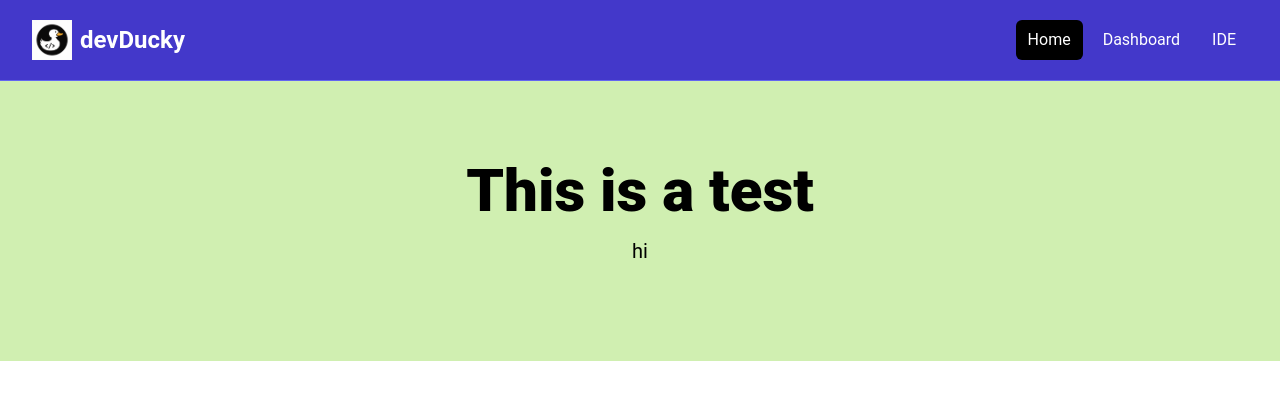
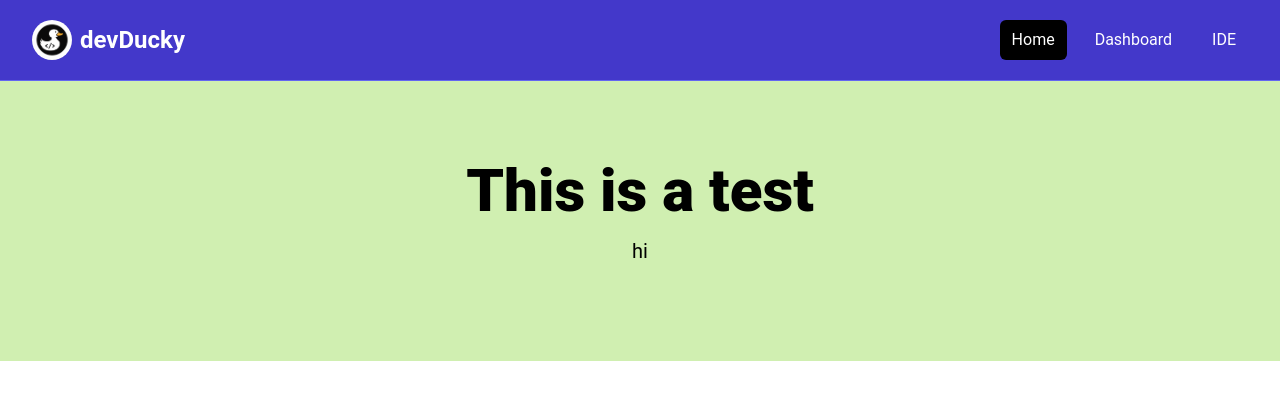
Before and after one commit to yukui5401/devDucky2024, a React (Vite) app in the folder frontend/: page / in a window 1280 px wide. Shown: the top 400 px of the page. Built offline with nearby package versions, Linux system fonts and the light colour scheme.

Commit message:
Adjusted Nav

```diff
--- a/frontend/src/components/Navbar.jsx
+++ b/frontend/src/components/Navbar.jsx
@@ -15,13 +15,17 @@ const Navbar = () => {
         <div className="flex h-20 items-center justify-between">
           <div className="flex flex-1 items-center justify-center md:items-stretch md:justify-start">
             <NavLink className="flex flex-shrink-0 items-center mr-4" to="/">
-              <img className="h-10 w-auto" src={logo} alt="devDucky" />
+              <img
+                className="h-10 w-10 rounded-full object-cover"
+                src={logo}
+                alt="devDucky"
+              />
               <span className="hidden md:block text-white text-2xl font-bold ml-2">
                 devDucky
               </span>
             </NavLink>
             <div className="md:ml-auto">
-              <div className="flex space-x-2">
+              <div className="flex space-x-4">
                 <NavLink to="/" className={linkClass}>
                   Home
                 </NavLink>
```
